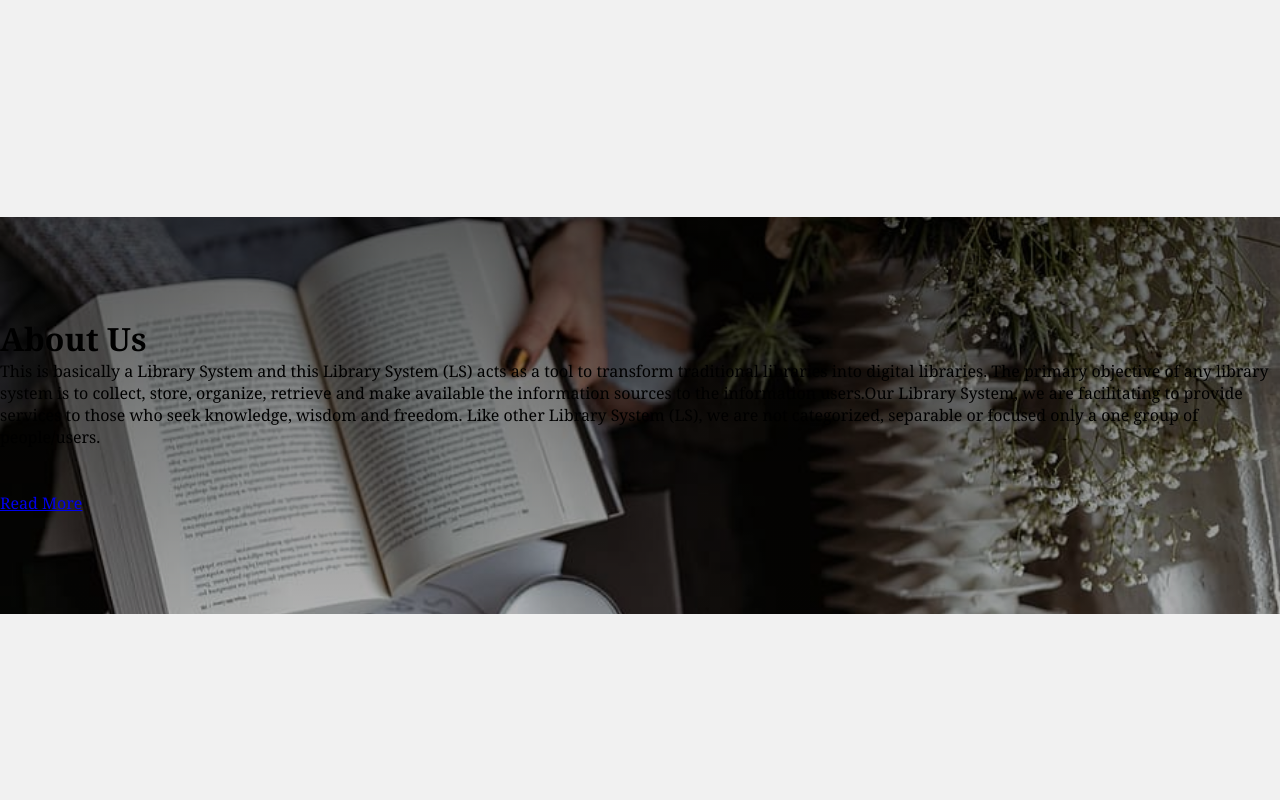
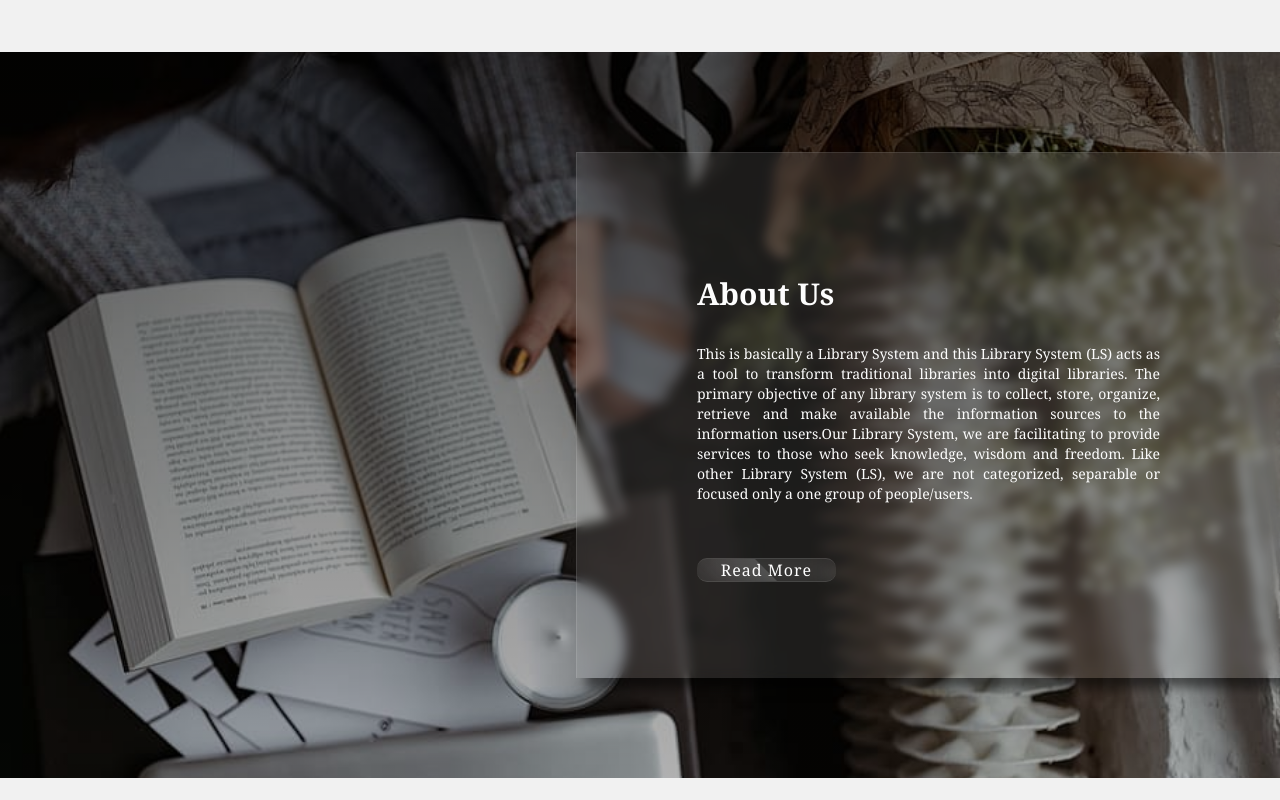
Before and after one commit to Hirankavindu/University-Web-project, a PHP site: page /about.html in a window 1280 px wide. Run offline with PHP 8.4, Linux system fonts and the light colour scheme.

Commit message:
CSS added for inner-container in About

```diff
--- a/About/about.css
+++ b/About/about.css
@@ -14,7 +14,7 @@ body{
 }
 
 .about-section{
-    background:  linear-gradient(rgba(0,0,0,0.6), rgba(0,0,0,0.3)),url(readingbooks.jpg) no-repeat left;
+    background:  linear-gradient(rgba(0,0,0,0.6), rgba(0,0,0,0.3)),url(images/readingbooks.jpg) no-repeat left;
     background-size: 100%;
     background-color: #fdfdfd;
     overflow: hidden;
@@ -22,3 +22,84 @@ body{
     margin-top: 30px;
 
 }
+
+.inner-container{
+    width: 55%;
+    float: right;
+    background-color: #dfdfdf;
+    padding: 120px;
+    box-shadow: 10px 10px 10px rgb(0,0,0,0.5);
+    background: rgb(255,255,255,0.1);
+    border-top: 1px solid rgb(255,255,255,0.1);
+    border-left: 1px solid rgb(255,255,255,0.1);
+    backdrop-filter: blur(6px);
+
+}
+
+
+.inner-container h1{
+    margin-bottom: 30px;
+    font-size: 30px;
+    font-weight: 800;
+    color: #fdfdfd;
+}
+
+.inner-container .btn{
+    position: relative;
+}
+
+
+.inner-container .btn a{
+    position: absolute;
+    top: 0;
+    left: 0;
+    width: 30%;
+    display: flex;
+    justify-content: center;
+    align-items: center;
+    background: rgba(255,255,255,0.05);
+    box-shadow: 0 15 px 35 px rgba(0,0,0,0.2);
+    border-top: 1px solid rgba(255,255,255,0.1);
+    border-bottom: 1px solid rgba(255,255,255,0.1);
+    border-radius: 10px;
+    color: #fff;
+    z-index: 1;
+    font-weight: 100;
+    letter-spacing: 1px;
+    text-decoration: none;
+    overflow: hidden;
+    transition: 0.5s;
+    backdrop-filter: blur(15px);
+
+}
+
+.inner-container .btn:hover a{
+    letter-spacing: 2px;
+}
+
+.inner-container .btn a::before{
+    content: '';
+    position: absolute;
+    top: 0;
+    left: 0;
+    width: 50%;
+    height: 100%;
+    background: linear-gradient(to left, rgba(255,255,255,0.15), transparent);
+    transform: skewX(45deg) translateX(0);
+    transition: 0.5s;
+
+}
+
+.inner-container .btn:hover a::before{
+    transform: skewX(45deg) translateX(200%);
+}
+
+
+.text{
+    font-size: 14px;
+    color: #fdfdfd;
+    line-height: 20px;
+    text-align: justify;
+    margin-bottom: 10px;
+
+}
```
